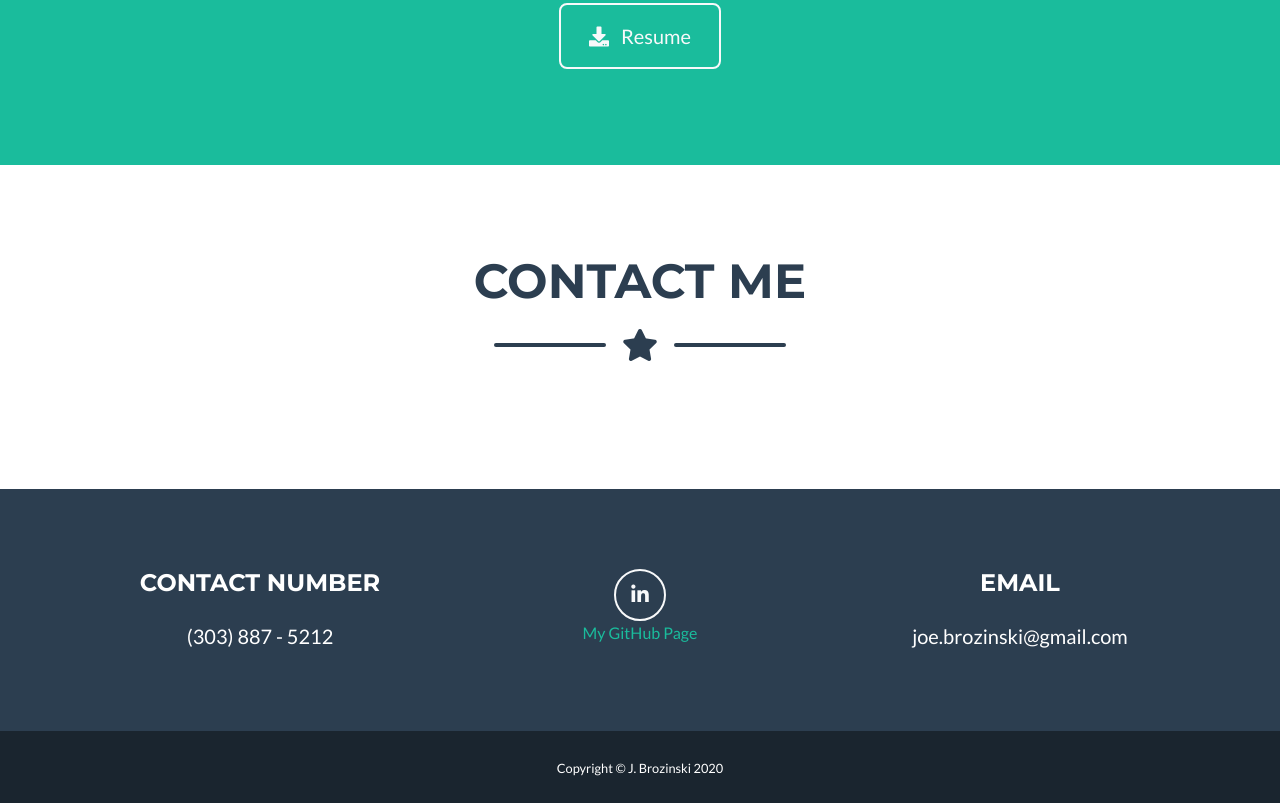
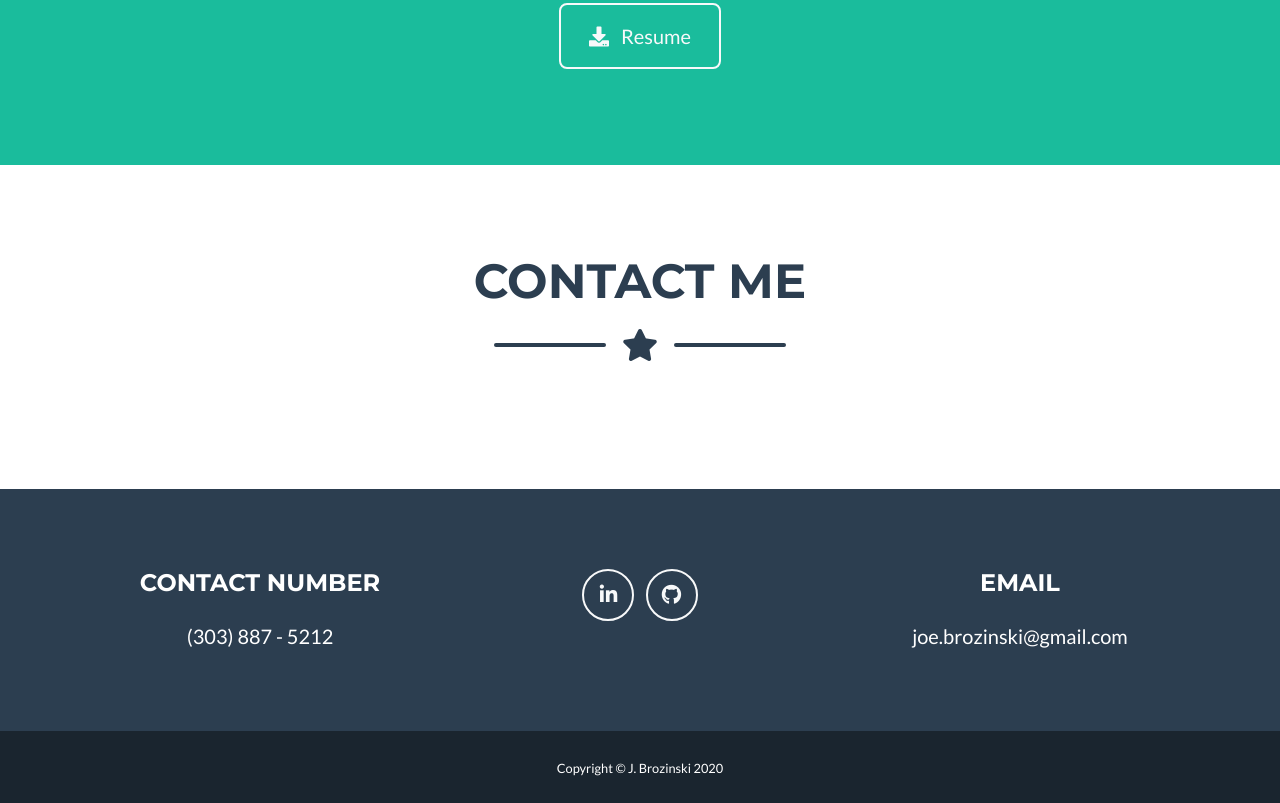
Before and after one commit to JBrozinski/newPortfolio, a website with bundled scripts: page index.html in a window 1280 px wide. Shown: the part 1866-2669 px from the top of the page. Built offline with nearby package versions, Linux system fonts and the light colour scheme; files whose address does not match are found by name.

Commit message:
added text to README. also cleaned up the link to GitHub in the Contact Me section

```diff
--- a/index.html
+++ b/index.html
@@ -424,11 +424,14 @@
             <!-- <a class="btn btn-outline-light btn-social mx-1" href="#">
               <i class="fab fa-fw fa-twitter"></i>
             </a> -->
-            <a class="btn btn-outline-light btn-social mx-1" href="#">
+            <a class="btn btn-outline-light btn-social mx-1" href="https://www.linkedin.com/in/joe-brozinski-5b0784198/">
               <i class="fab fa-fw fa-linkedin-in"></i>
             </a>
-            <br>
-            <a href="https://github.com/JBrozinski">My GitHub Page</a>
+            <a class="btn btn-outline-light btn-social mx-1" href="https://github.com/JBrozinski">
+              <i class="fab fa-fw fa-github"></i>
+            </a>
+            <!-- <br>
+            <a href="https://github.com/JBrozinski">My GitHub Page</a> -->
             <!-- <a class="btn btn-outline-light btn-social mx-1" href="#">
               <i class="fab fa-fw fa-dribbble"></i>
             </a> -->
```
Also changed, not shown: README.md.
